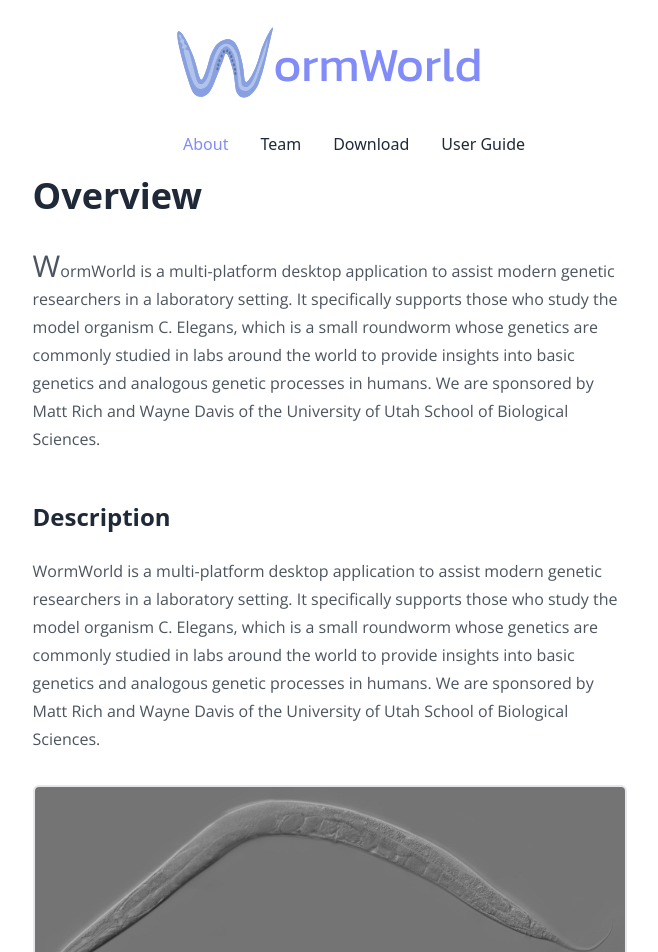
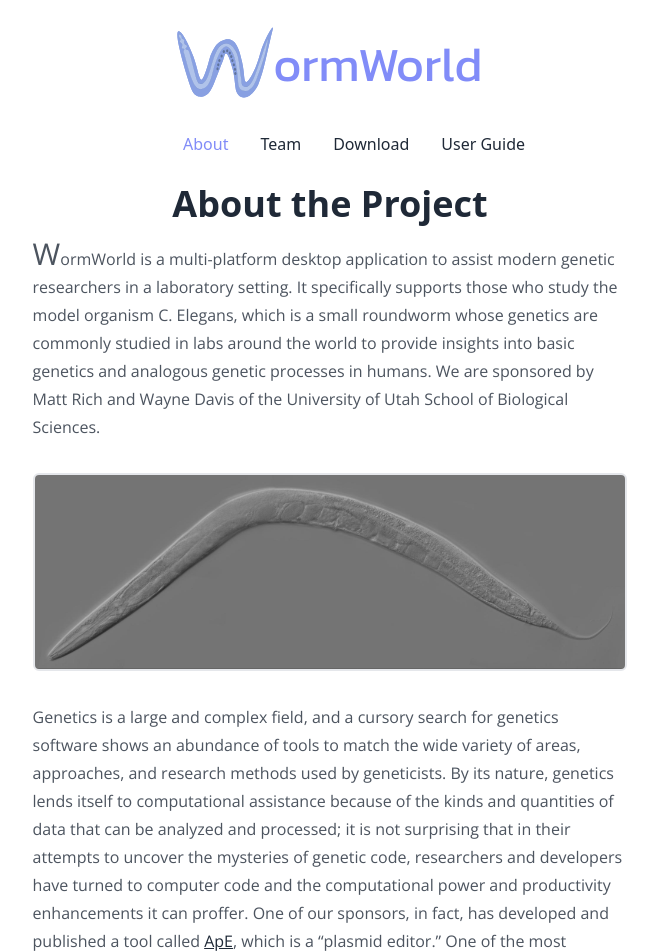
Before and after one commit to worm-world/worm-world.github.io, a SvelteKit app: page / in a window 1280 px wide. Shown: the top 952 px of the page, without its empty margins (310-968 px from the left). Built offline with nearby package versions, Linux system fonts and the light colour scheme; a web font is replaced by a local one.

Commit message:
remove duplicate paragraph

```diff
--- a/src/routes/+page.svelte
+++ b/src/routes/+page.svelte
@@ -1,6 +1,10 @@
+<div class="w-full flex flex-row justify-center py-2 pb-3">
+  <div class="prose">
+    <h1 class="text-center">About the Project</h1>
+  </div>
+</div>
 <div class="flex flex-col">
   <article class="prose">
-    <h1>Overview</h1>
     <p class="first-letter:text-3xl">
       WormWorld is a multi-platform desktop application to assist modern genetic
       researchers in a laboratory setting. It specifically supports those who
@@ -10,11 +14,9 @@
       sponsored by Matt Rich and Wayne Davis of the
       <span class="">University of Utah School of Biological Sciences.</span>
     </p>
-    <h2>Description</h2>
-    <p>WormWorld is a multi-platform desktop application to assist modern genetic researchers in a laboratory setting. It specifically supports those who study the model organism C. Elegans, which is a small roundworm whose genetics are commonly studied in labs around the world to provide insights into basic genetics and analogous genetic processes in humans. We are sponsored by Matt Rich and Wayne Davis of the University of Utah School of Biological Sciences.</p>
     <img src="/about/c_elegans.jpg" alt="C. Elegans" />
     <p>
-      Genetics is a large and complex field, and a cursory search for genetics software shows an abundance of tools to match the wide variety of areas, approaches, and research methods used by geneticists. By its nature, genetics lends itself to computational assistance because of the kinds and quantities of data that can be analyzed and processed; it is not surprising that in their attempts to uncover the mysteries of genetic code, researchers and developers have turned to computer code and the computational power and productivity enhancements it can proffer. One of our sponsors, in fact, has developed and published a tool called ApE (https://jorgensen.biology.utah.edu/wayned/ape), which is a “plasmid editor.”  One of the most common laboratory activities is to plan and execute a sequence of related genetic cross-breedings or “crosses” to arrive at a desired genetic profile. Despite this, there does not seem to be an existing well-known gene-crossing designer or scheduler to facilitate these activities. Consequently, these designs and schedules must be done by hand, which can be time consuming and error prone. As a solution to this, WormWorld provides tools for designing and scheduling genetic crosses. It includes technical conveniences such as automatic offspring calculations with statistical frequencies as well as practical and logistical features to organize and coordinate the execution of genetic crosses.
+      Genetics is a large and complex field, and a cursory search for genetics software shows an abundance of tools to match the wide variety of areas, approaches, and research methods used by geneticists. By its nature, genetics lends itself to computational assistance because of the kinds and quantities of data that can be analyzed and processed; it is not surprising that in their attempts to uncover the mysteries of genetic code, researchers and developers have turned to computer code and the computational power and productivity enhancements it can proffer. One of our sponsors, in fact, has developed and published a tool called <a href="https://jorgensen.biology.utah.edu/wayned/ape">ApE</a>, which is a “plasmid editor.”  One of the most common laboratory activities is to plan and execute a sequence of related genetic cross-breedings or “crosses” to arrive at a desired genetic profile. Despite this, there does not seem to be an existing well-known gene-crossing designer or scheduler to facilitate these activities. Consequently, these designs and schedules must be done by hand, which can be time consuming and error prone. As a solution to this, WormWorld provides tools for designing and scheduling genetic crosses. It includes technical conveniences such as automatic offspring calculations with statistical frequencies as well as practical and logistical features to organize and coordinate the execution of genetic crosses.
     </p>
     <img src="/about/image1.gif" alt="Genetic cross designer in action" />
     <p>
--- a/src/routes/guide/+page.svelte
+++ b/src/routes/guide/+page.svelte
@@ -1,5 +1,5 @@
 <div class="w-full flex flex-row justify-center py-2 pb-3">
-    <div class="prose">
-      <h1 class="text-center">User Guide</h1>
-    </div>
+  <div class="prose">
+    <h1 class="text-center">User Guide</h1>
   </div>
+</div>
```
